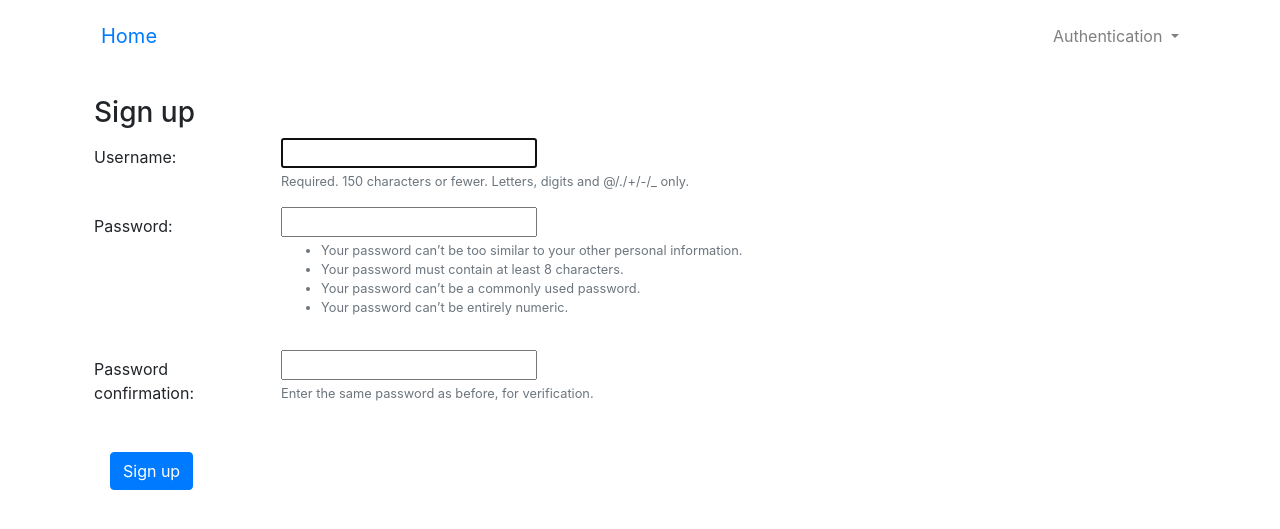
After one commit to lorenzosp93/basta_app, a Django app: page /accounts/signup in a window 1280 px wide. The commit adds this page. Shown: the top 529 px of the page. Run offline with Django 3.2, Linux system fonts and the light colour scheme; some libraries are stand-ins or nearby versions.

Commit message:
signup page

```diff
--- a/basta/models.py
+++ b/basta/models.py
@@ -91,8 +91,6 @@ class Round(models.Model):
         winner = max(scores.keys(), key=(lambda key: scores[key]))
         return {winner: scores[winner]}
 
-
-
     @property
     def total_score(self):
         return sum(get_scores.values())
--- a/basta_app/urls.py
+++ b/basta_app/urls.py
@@ -15,11 +15,13 @@ Including another URLconf
 """
 from django.contrib import admin
 from django.urls import path, include
+from .views import signup
 
 
 urlpatterns = [
     path('admin/', admin.site.urls),
     path('', include("basta.urls", namespace="basta")),
+    path('accounts/signup', signup, name='signup')
 ]
 urlpatterns += [
     path('accounts/', include('django.contrib.auth.urls')),
--- /dev/null
+++ b/basta_app/views.py
@@ -0,0 +1,17 @@
+from django.contrib.auth import login, authenticate
+from django.contrib.auth.forms import UserCreationForm
+from django.shortcuts import render, redirect
+
+def signup(request):
+    if request.method == 'POST':
+        form = UserCreationForm(request.POST)
+        if form.is_valid():
+            form.save()
+            username = form.cleaned_data.get('username')
+            raw_password = form.cleaned_data.get('password1')
+            user = authenticate(username=username, password=raw_password)
+            login(request, user)
+            return redirect('basta:home')
+    else:
+        form = UserCreationForm()
+    return render(request, 'registration/signup.html', {'form': form})
--- a/templates/base.html
+++ b/templates/base.html
@@ -34,6 +34,7 @@
                     <div class="dropdown-menu" aria-labelledby="navbarDropdownMenuLink">
                     <a class="dropdown-item" href="{% url 'login' %}">{% trans "Login" %}</a>
                     <a class="dropdown-item" href="{% url 'logout' %}">{% trans "Logout" %}</a>
+                    <a class="dropdown-item" href="{% url 'signup' %}">{% trans "Sign up" %}</a>
                     </div>
                 </li>
             </ul>
--- /dev/null
+++ b/templates/registration/signup.html
@@ -0,0 +1,28 @@
+{% extends 'base.html' %}
+
+{% block content %}
+{% load i18n %}
+  <h3>Sign up</h3>
+
+{% csrf_token %}
+{% for field in form.visible_fields %}
+    <div class="form-group row p-0">
+        <label class="col-sm-4 col-lg-2 col-form-label">
+        {% trans field.label_tag %}
+        </label>
+        <div class="col-sm-8 col-lg-10">
+            {{ field }}
+            {% if field.help_text %}
+                <small class="form-text text-muted help">
+                {% trans field.help_text|safe %}
+                </small>
+                <span class="text-danger">
+                {% trans field.errors.as_text|cut:'* ' %}
+                </span>
+            {% endif %}
+        </div>
+    </div>
+{% endfor %}
+    <button class="btn btn-primary m-3" type="submit">Sign up</button>
+  </form>
+{% endblock %}
```
